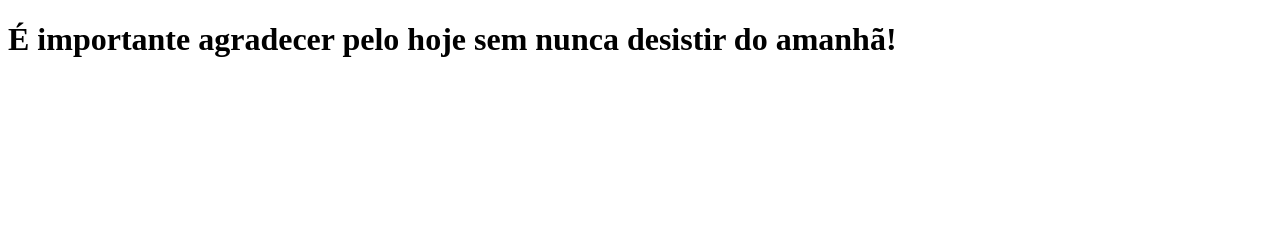
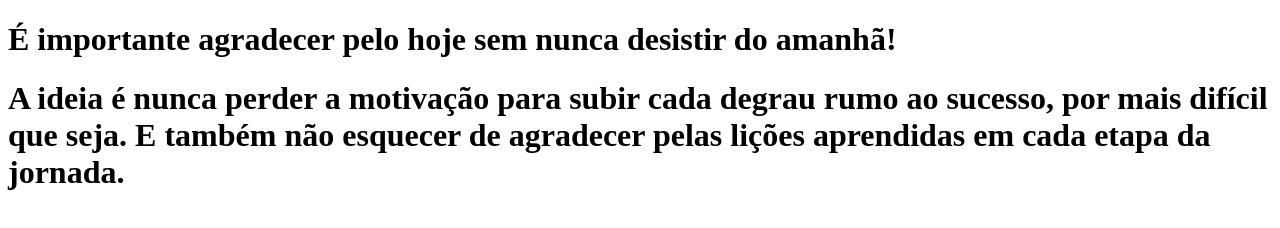
Before and after one commit to esaque0000/Frases-motivacionais, a plain HTML site: page index.html in a window 1280 px wide. Drawn offline with Linux system fonts and the light colour scheme.

Commit message:
frase motivacional 2

```diff
--- a/index.html
+++ b/index.html
@@ -9,5 +9,8 @@
     <h1>
         É importante agradecer pelo hoje sem nunca desistir do amanhã!
     </h1>
+    <h1>
+        A ideia é nunca perder a motivação para subir cada degrau rumo ao sucesso, por mais difícil que seja. E também não esquecer de agradecer pelas lições aprendidas em cada etapa da jornada.
+    </h1>
 </body>
 </html>
```
